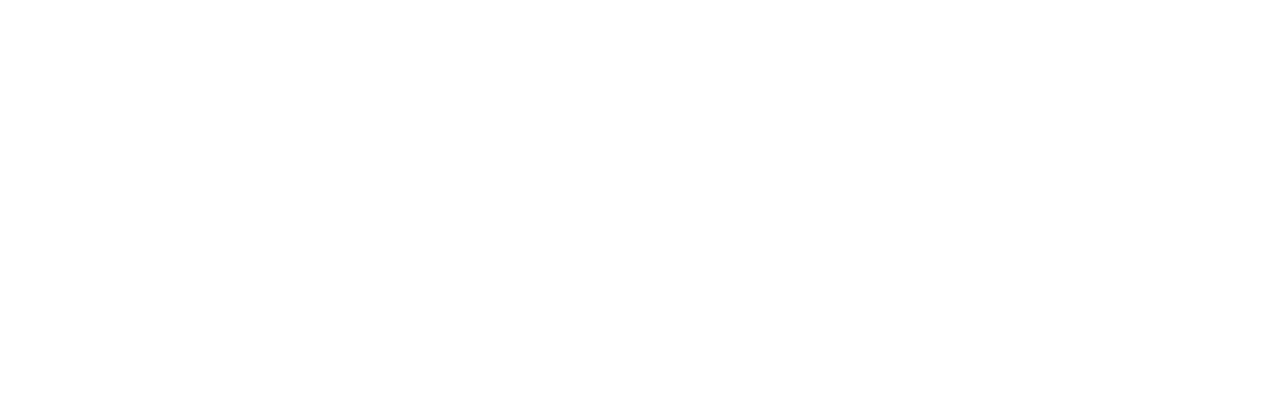
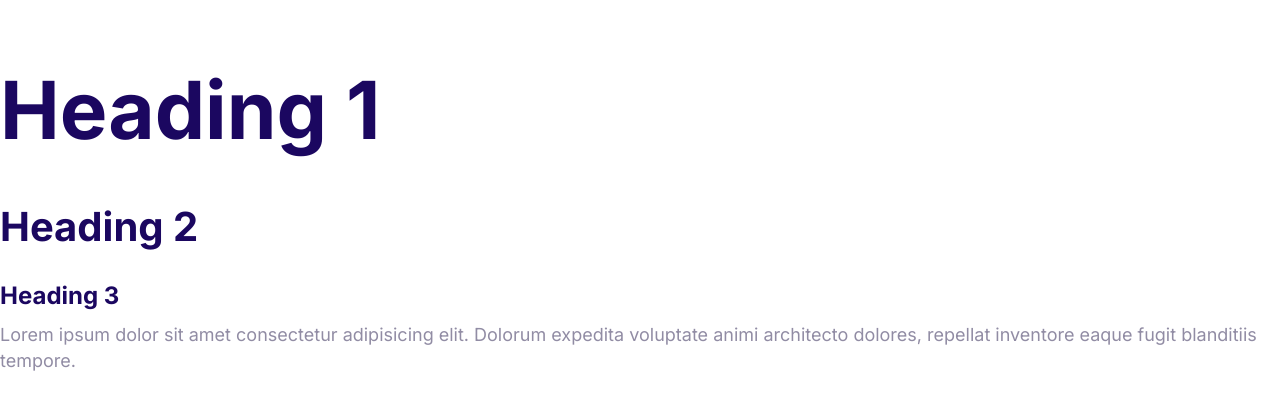
Before and after one commit to sadeghtavakoli/sadify, a plain HTML site: page index.html in a window 1280 px wide. Drawn offline with Linux system fonts and the light colour scheme.

Commit message:
Define styles for fonts

```diff
--- a/css/style.css
+++ b/css/style.css
@@ -5,3 +5,45 @@
   --color-headings: #1b0760;
   --color-body: #918ca4;
 }
+html {
+  font-size: 62.5%;
+  line-height: 1.4;
+}
+body {
+  font-family: Inter, Arial, Helvetica, sans-serif;
+  color: var(--color-body);
+  font-size: 2.4rem;
+}
+h1,
+h2,
+h3 {
+  color: var(--color-headings);
+  font-weight: bold;
+  margin-bottom: 1rem;
+}
+h1 {
+  font-size: 7rem;
+}
+h2 {
+  font-size: 4rem;
+}
+h3 {
+  font-size: 3rem;
+}
+p {
+  margin-top: 0;
+}
+@media screen and (min-width: 1024px) {
+  body {
+    font-size: 1.8rem;
+  }
+  h1 {
+    font-size: 8rem;
+  }
+  h2 {
+    font-size: 4rem;
+  }
+  h3 {
+    font-size: 2.4rem;
+  }
+}
--- a/index.html
+++ b/index.html
@@ -4,9 +4,26 @@
     <meta charset="UTF-8" />
     <meta http-equiv="X-UA-Compatible" content="IE=edge" />
     <meta name="viewport" content="width=device-width, initial-scale=1.0" />
+
+    <!--Fonts:  -->
+    <link rel="preconnect" href="https://fonts.gstatic.com" />
+    <link
+      href="https://fonts.googleapis.com/css2?family=Inter:wght@400;700&display=swap"
+      rel="stylesheet"
+    />
+    <!--Css files -->
     <link rel="stylesheet" href="css/normalize.css" />
     <link rel="stylesheet" href="css/style.css" />
     <title>Sadify</title>
   </head>
-  <body></body>
+  <body>
+    <h1>Heading 1</h1>
+    <h2>Heading 2</h2>
+    <h3>Heading 3</h3>
+    <p>
+      Lorem ipsum dolor sit amet consectetur adipisicing elit. Dolorum expedita
+      voluptate animi architecto dolores, repellat inventore eaque fugit
+      blanditiis tempore.
+    </p>
+  </body>
 </html>
```
